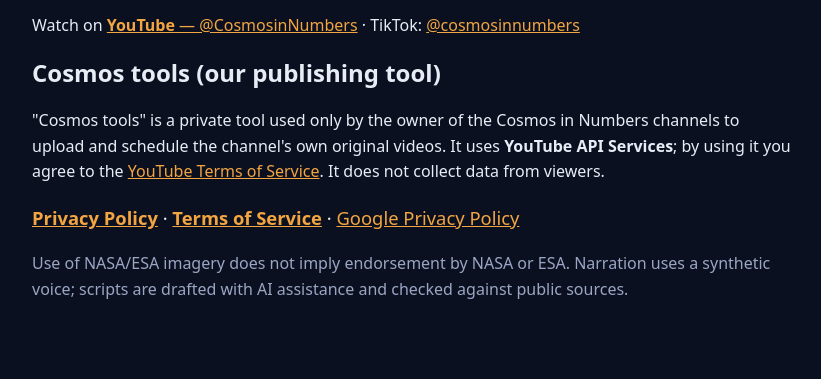
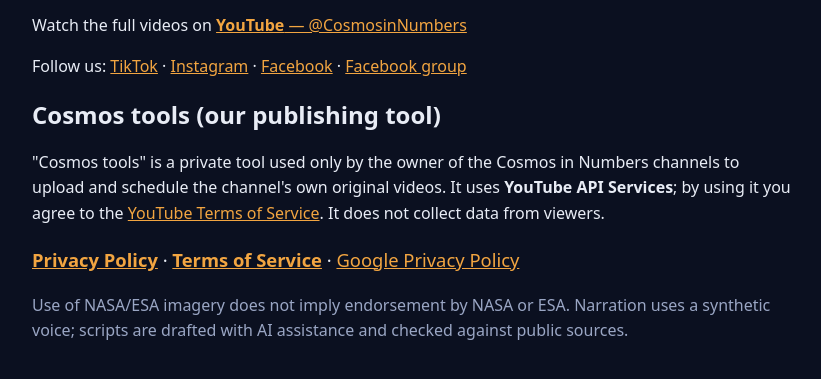
Before and after one commit to cosmosinnumbers/cosmosinnumbers.github.io, a plain HTML site: page index.html in a window 1280 px wide. Shown: the part 281-660 px from the top of the page, without its empty margins (228-1049 px from the left). Drawn offline with Linux system fonts and the light colour scheme.

Commit message:
Add files via upload

```diff
--- a/index.html
+++ b/index.html
@@ -1,7 +1,8 @@
 <!doctype html><html lang="en"><head><meta charset="utf-8"><meta name="viewport" content="width=device-width,initial-scale=1"><title>Cosmos in Numbers</title><link rel="stylesheet" href="style.css"></head>
 <body><main><img src="logo.png" width="96" height="96" alt="Cosmos in Numbers logo">
 <h1>Cosmos in Numbers</h1><p>Real space. Real data. Short explainers about space built only from real telescope and spacecraft images (NASA, ESA/Webb, ESA/Hubble) and public scientific data, turned into our own charts.</p>
-<p>Watch on <a href="https://www.youtube.com/@CosmosinNumbers"><strong>YouTube</strong> — @CosmosinNumbers</a> · TikTok: <a href="https://www.tiktok.com/@cosmosinnumbers">@cosmosinnumbers</a></p>
+<p>Watch the full videos on <a href="https://www.youtube.com/@CosmosinNumbers"><strong>YouTube</strong> — @CosmosinNumbers</a></p>
+<p>Follow us: <a href="https://www.tiktok.com/@cosmosinnumbers">TikTok</a> · <a href="https://www.instagram.com/cosmos.innumbers/">Instagram</a> · <a href="https://www.facebook.com/profile.php?id=61595601862434">Facebook</a> · <a href="https://www.facebook.com/groups/1116414697646044">Facebook group</a></p>
 <h2>Cosmos tools (our publishing tool)</h2><p>"Cosmos tools" is a private tool used only by the owner of the Cosmos in Numbers channels to upload and schedule the channel's own original videos. It uses <strong>YouTube API Services</strong>; by using it you agree to the <a href="https://www.youtube.com/t/terms">YouTube Terms of Service</a>. It does not collect data from viewers.</p>
 <p style="font-size:1.15em"><a href="privacy.html"><strong>Privacy Policy</strong></a> · <a href="terms.html"><strong>Terms of Service</strong></a> · <a href="https://policies.google.com/privacy">Google Privacy Policy</a></p>
 <p class="mut">Use of NASA/ESA imagery does not imply endorsement by NASA or ESA. Narration uses a synthetic voice; scripts are drafted with AI assistance and checked against public sources.</p></main></body></html>
```
